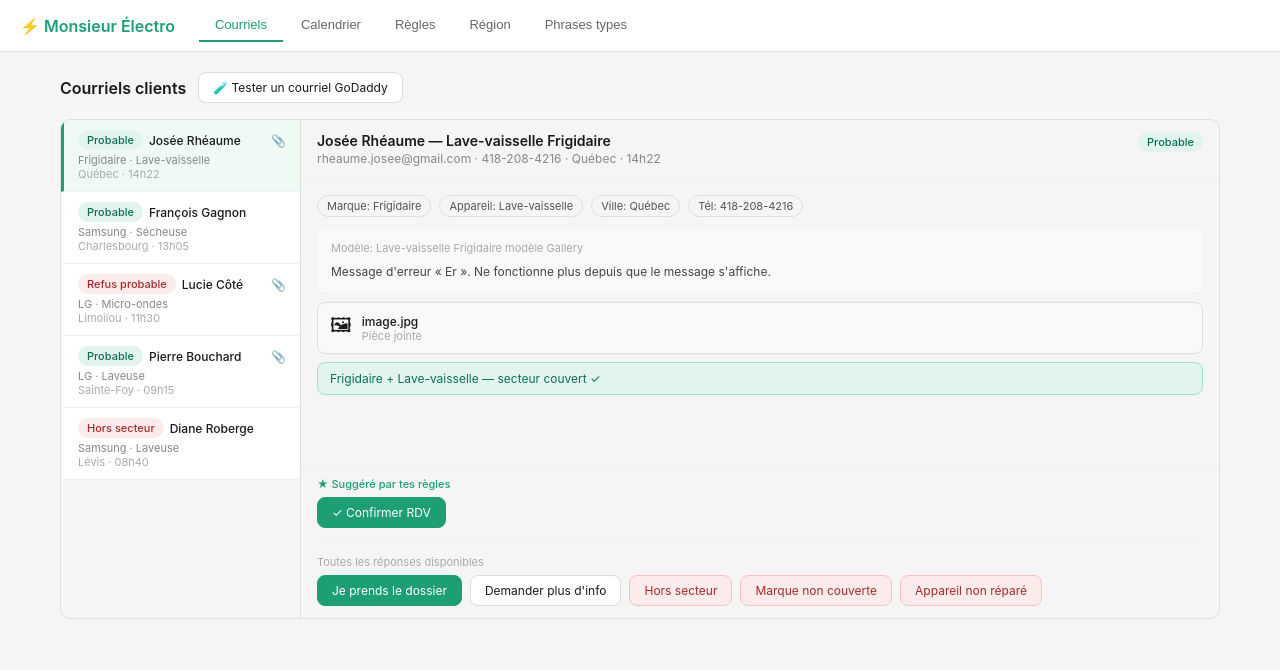
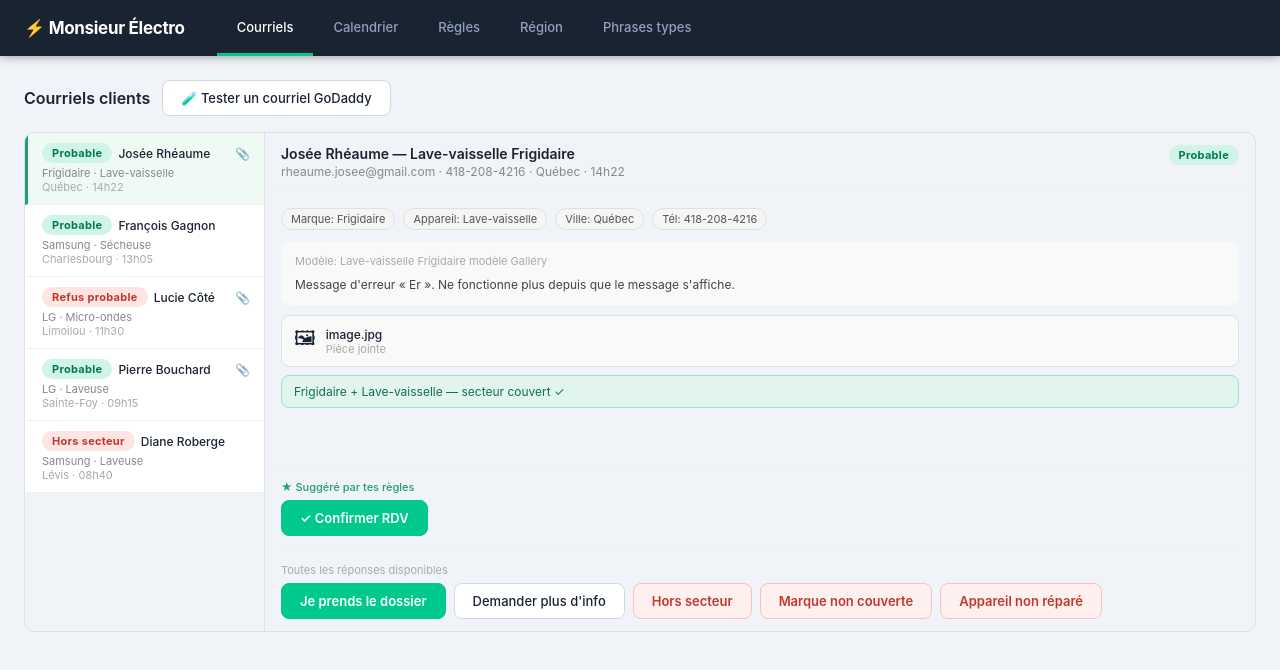
Before and after one commit to wrebb379-rgb/monsieurelectro-app, a React (Vite) app: page / in a window 1280 px wide. Shown: the top 670 px of the page. Built offline with nearby package versions, Linux system fonts and the light colour scheme.

Commit message:
nouveau design professionnel

```diff
--- a/src/App.css
+++ b/src/App.css
@@ -3,8 +3,8 @@
 body {
   font-family: -apple-system, BlinkMacSystemFont, 'Segoe UI', sans-serif;
   font-size: 14px;
-  background: #f5f5f5;
-  color: #1a1a1a;
+  background: #F0F4F8;
+  color: #1a2332;
 }
 
 .app-container {
@@ -14,136 +14,169 @@ body {
 }
 
 .topbar {
-  background: #fff;
-  border-bottom: 1px solid #e0e0e0;
+  background: #1a2332;
   display: flex;
   align-items: center;
-  gap: 24px;
-  padding: 0 20px;
-  height: 52px;
+  gap: 0;
+  padding: 0 24px;
+  height: 56px;
   position: sticky;
   top: 0;
   z-index: 100;
+  box-shadow: 0 2px 8px rgba(0,0,0,0.3);
 }
 
 .app-title {
-  font-size: 16px;
-  font-weight: 600;
-  color: #1D9E75;
+  font-size: 17px;
+  font-weight: 700;
+  color: #ffffff;
   white-space: nowrap;
+  margin-right: 32px;
+  letter-spacing: -0.3px;
 }
 
 .tabs {
   display: flex;
-  gap: 2px;
+  gap: 0;
+  height: 56px;
   overflow-x: auto;
 }
 
 .tab {
-  padding: 8px 16px;
+  padding: 0 20px;
+  height: 56px;
   border: none;
   background: transparent;
-  color: #666;
+  color: #8fa3bc;
   font-size: 13px;
+  font-weight: 500;
   cursor: pointer;
-  border-bottom: 2px solid transparent;
+  border-bottom: 3px solid transparent;
   white-space: nowrap;
   transition: all 0.15s;
+  font-family: inherit;
 }
 
-.tab:hover { color: #1a1a1a; background: #f5f5f5; }
+.tab:hover { color: #fff; background: rgba(255,255,255,0.05); }
 
 .tab.active {
-  color: #1D9E75;
-  border-bottom-color: #1D9E75;
-  font-weight: 500;
+  color: #ffffff;
+  border-bottom-color: #00C98D;
 }
 
 .page-content {
   flex: 1;
-  padding: 20px;
-  max-width: 1200px;
+  padding: 24px;
+  max-width: 1280px;
   width: 100%;
   margin: 0 auto;
 }
 
 .card {
-  background: #fff;
-  border: 1px solid #e0e0e0;
-  border-radius: 10px;
-  padding: 16px 20px;
+  background: #ffffff;
+  border: none;
+  border-radius: 12px;
+  padding: 20px 24px;
   margin-bottom: 16px;
+  box-shadow: 0 1px 4px rgba(0,0,0,0.08), 0 4px 12px rgba(0,0,0,0.04);
 }
 
 .card-title {
-  font-size: 14px;
-  font-weight: 600;
-  margin-bottom: 12px;
-  padding-bottom: 8px;
-  border-bottom: 1px solid #f0f0f0;
-  color: #1a1a1a;
+  font-size: 13px;
+  font-weight: 700;
+  margin-bottom: 14px;
+  padding-bottom: 10px;
+  border-bottom: 2px solid #F0F4F8;
+  color: #1a2332;
+  text-transform: uppercase;
+  letter-spacing: 0.5px;
 }
 
 .badge {
   font-size: 11px;
-  font-weight: 500;
-  padding: 3px 9px;
+  font-weight: 700;
+  padding: 3px 10px;
   border-radius: 20px;
   display: inline-block;
+  letter-spacing: 0.3px;
 }
 
-.badge-green { background: #E1F5EE; color: #0F6E56; }
-.badge-yellow { background: #FAEEDA; color: #854F0B; }
-.badge-red { background: #FCEBEB; color: #A32D2D; }
+.badge-green { background: #D0F5E8; color: #007A52; }
+.badge-yellow { background: #FEF3CD; color: #946200; }
+.badge-red { background: #FFE4E4; color: #C0392B; }
 
 .btn {
-  font-size: 12px;
-  padding: 7px 14px;
+  font-size: 13px;
+  font-weight: 500;
+  padding: 9px 18px;
   border-radius: 8px;
-  border: 1px solid #ddd;
+  border: 1.5px solid #D1D9E0;
   background: #fff;
-  color: #1a1a1a;
+  color: #1a2332;
   cursor: pointer;
   font-family: inherit;
   transition: all 0.15s;
 }
 
-.btn:hover { background: #f5f5f5; }
+.btn:hover {
+  background: #F0F4F8;
+  border-color: #B0BEC5;
+}
 
 .btn-primary {
-  background: #1D9E75;
-  border-color: #1D9E75;
+  background: #00C98D;
+  border-color: #00C98D;
   color: #fff;
+  font-weight: 600;
 }
 
-.btn-primary:hover { background: #0F6E56; }
+.btn-primary:hover {
+  background: #00A876;
+  border-color: #00A876;
+}
 
 .btn-danger {
-  background: #FCEBEB;
-  border-color: #F7C1C1;
-  color: #A32D2D;
+  background: #FFF0F0;
+  border-color: #FFBDBD;
+  color: #C0392B;
+  font-weight: 600;
+}
+
+.btn-danger:hover {
+  background: #FFE4E4;
 }
 
 input[type=text], input[type=number], textarea, select {
   font-family: inherit;
   font-size: 13px;
-  padding: 7px 10px;
-  border: 1px solid #ddd;
+  padding: 9px 12px;
+  border: 1.5px solid #D1D9E0;
   border-radius: 8px;
   background: #fff;
-  color: #1a1a1a;
+  color: #1a2332;
   outline: none;
-  transition: border-color 0.15s;
+  transition: border-color 0.15s, box-shadow 0.15s;
 }
 
 input[type=text]:focus,
 input[type=number]:focus,
-textarea:focus { border-color: #1D9E75; }
+textarea:focus {
+  border-color: #00C98D;
+  box-shadow: 0 0 0 3px rgba(0,201,141,0.12);
+}
 
-.field { margin-bottom: 12px; }
+.field { margin-bottom: 14px; }
 .field label {
   display: block;
   font-size: 12px;
-  color: #666;
-  margin-bottom: 4px;
+  font-weight: 600;
+  color: #5a6a7a;
+  margin-bottom: 5px;
+  text-transform: uppercase;
+  letter-spacing: 0.4px;
 }
+
+h2 {
+  color: #1a2332;
+  font-weight: 700;
+}
```
